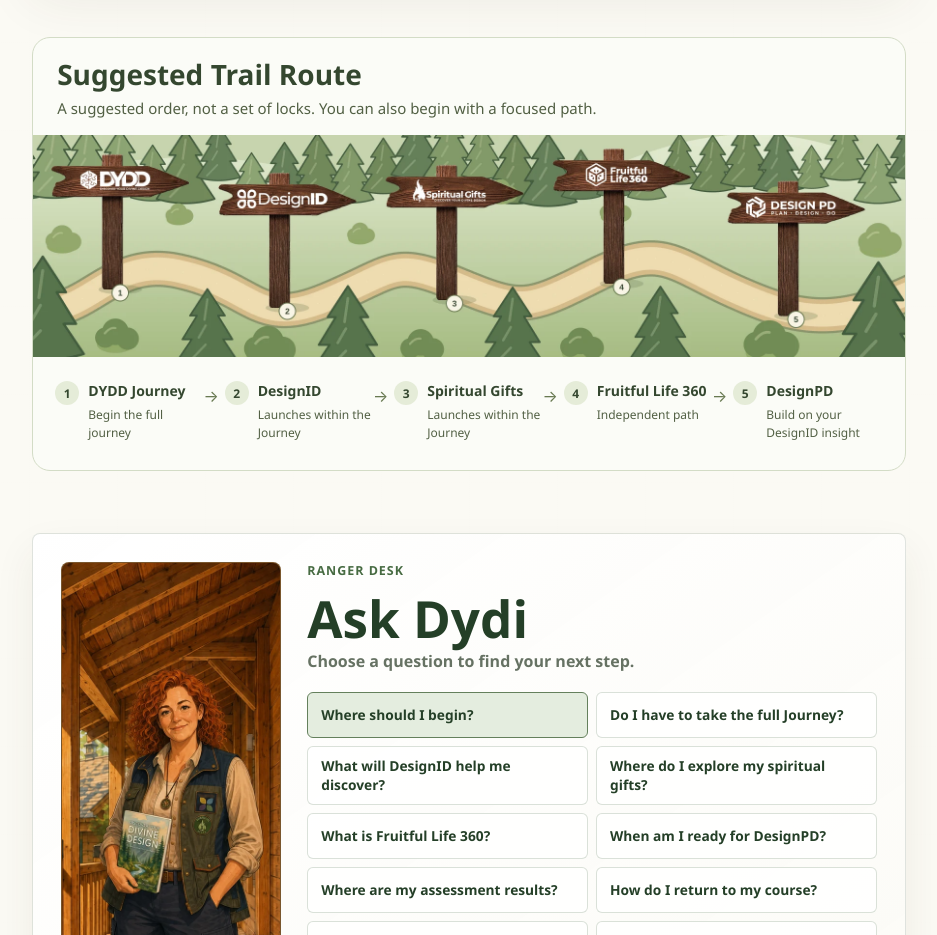
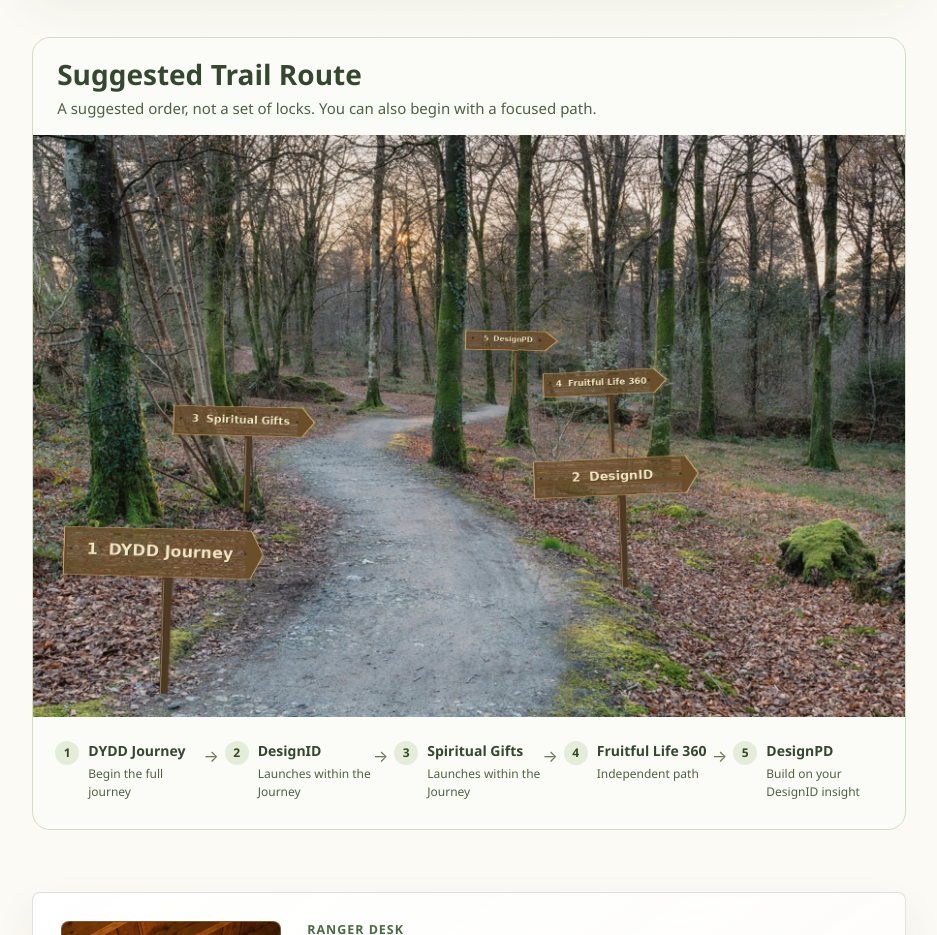
Before and after one commit to dyddjourney-code/DYDD-APP, a Next.js app: page /ranger-station in a window 1280 px wide. Shown: the part 1500-2435 px from the top of the page, without its empty margins (323-1260 px from the left). Built offline with nearby package versions, Linux system fonts and the light colour scheme.

Commit message:
Use photo-based woodland route with five perspective signposts

```diff
--- a/components/suggested-trail-route.tsx
+++ b/components/suggested-trail-route.tsx
@@ -15,7 +15,7 @@ export function SuggestedTrailRoute() {
         <h2 id="suggested-trail-route-title">Suggested Trail Route</h2>
         <p>A suggested order, not a set of locks. You can also begin with a focused path.</p>
       </header>
-      <img className={styles.banner} src="/brand/suggested-trail-route.webp" width={1800} height={460} alt="" loading="lazy" />
+      <img className={styles.banner} src="/brand/suggested-trail-route-photo.webp" width={1800} height={1202} alt="Five numbered wooden signposts follow a real winding woodland trail, from DYDD Journey in the foreground through DesignID, Spiritual Gifts, Fruitful Life 360 and DesignPD in the distance." loading="lazy" />
       <ol className={styles.stops} aria-label="Suggested trail order">
         {stops.map((stop, index) => (
           <li key={stop.name}>
```
Also changed, not shown: public/brand/suggested-trail-route-photo.webp (added), 1 other file (tests, documents, lock files or other folders).
